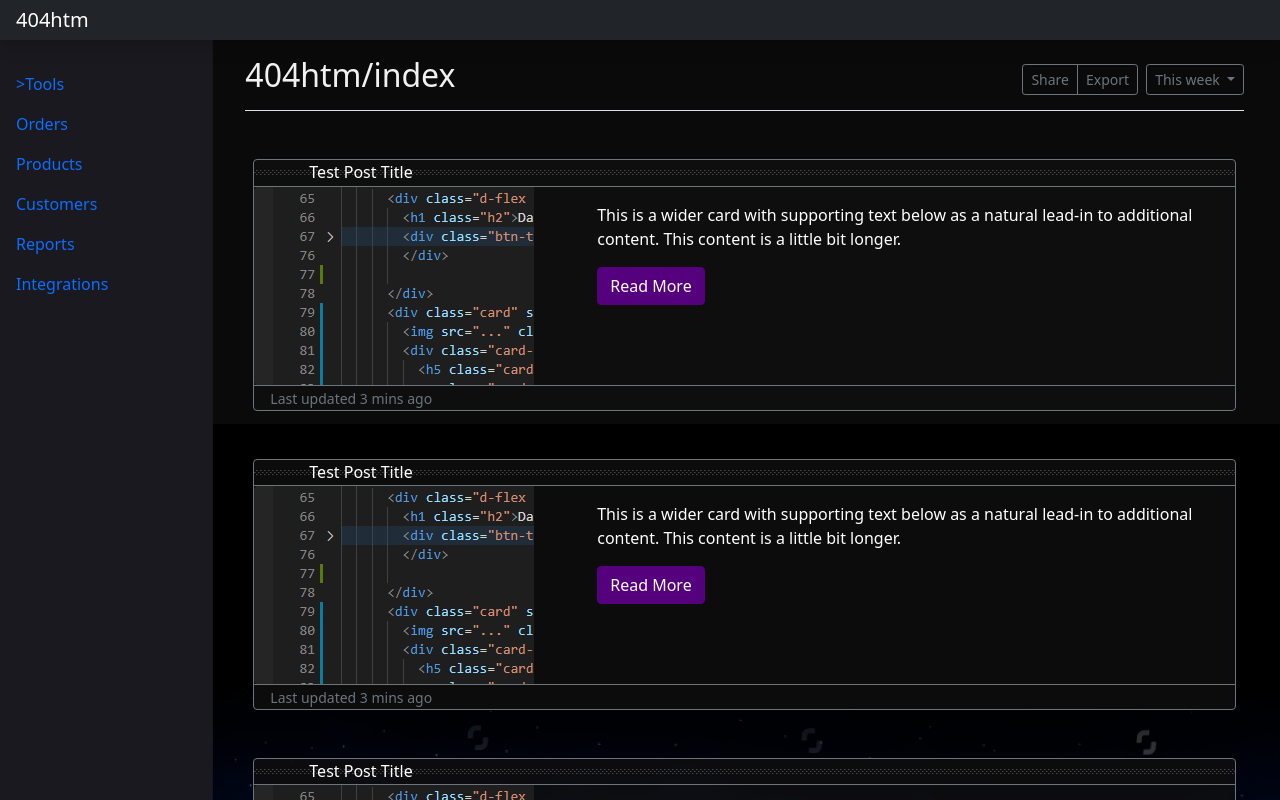
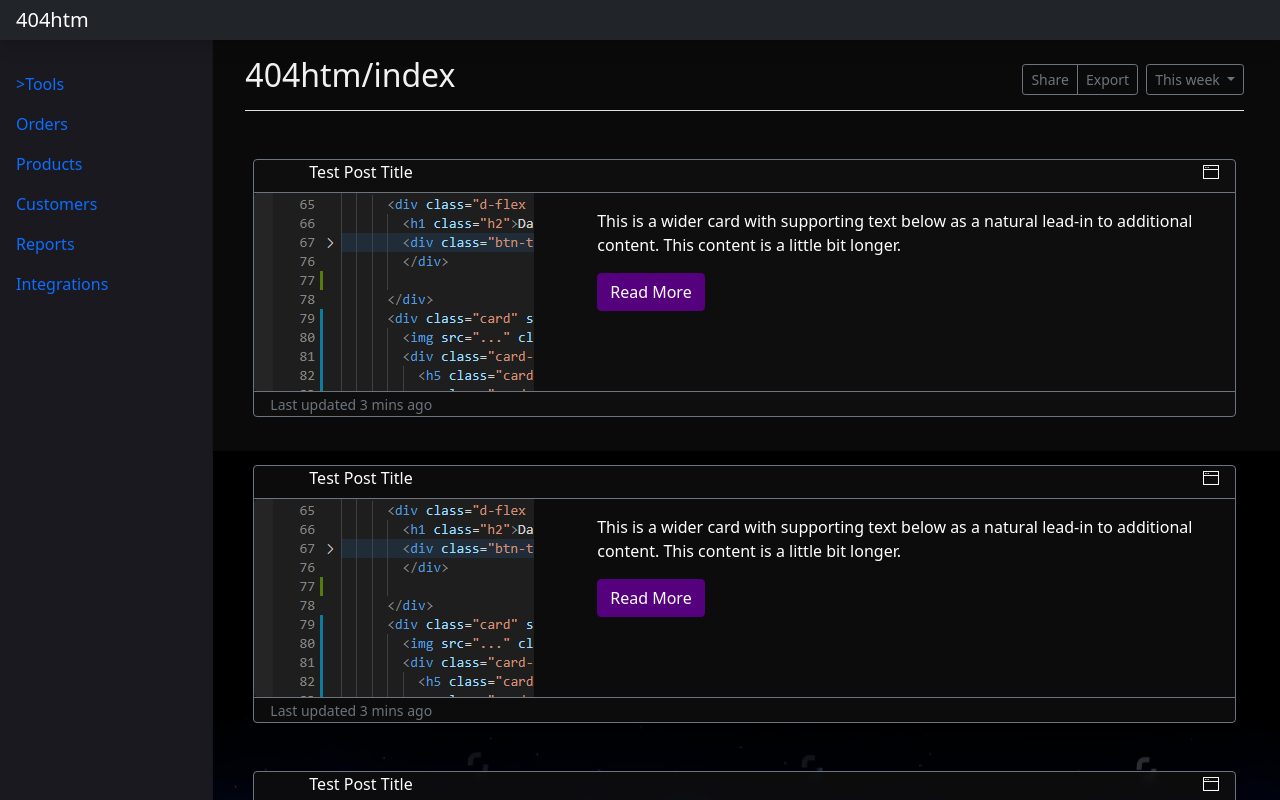
Before and after one commit to 404htm/site404-js, an Angular app: page / in a window 1280 px wide. Shown: the top 800 px of the page. Built offline with nearby package versions, Linux system fonts and the light colour scheme.

Commit message:
Additional Styling

```diff
--- a/angular.json
+++ b/angular.json
@@ -31,6 +31,7 @@
               "src/assets"
             ],
             "styles": [
+              "~bootstrap-icons/font/bootstrap-icons.css",
               "./node_modules/bootstrap/dist/css/bootstrap.css",
               "src/styles.scss"
             ],
--- a/src/app/post-summary/post-summary.component.html
+++ b/src/app/post-summary/post-summary.component.html
@@ -1,8 +1,12 @@
 <div class="card p3 mx-2">
     <div class="card-header">
-        <h5>{{postTitle}}</h5>
+        <div class="section-title"> <h5>{{postTitle}}</h5> </div>
+        <div class="section-header-bar"></div>
+        <div class="section-icons">
+                <i class="bi bi-window-fullscreen"></i>
+        </div>
+    </div>
 
-    </div>
     <div class="row g-0 container-fluid">
         <div class="col-md-4">
             <img src="./assets/img/test.png" class="img-fluid rounded-start" alt="...">
--- a/src/styles.scss
+++ b/src/styles.scss
@@ -42,7 +42,7 @@ post-summary .card {
 
 post-summary .card:hover {
     filter: brightness(1.5);
-    backdrop-filter: blur(10px) grayscale(1)  drop-shadow(2);
+    backdrop-filter: blur(10px) drop-shadow(2);
 }
 
 .img-thumbnail {
@@ -70,10 +70,29 @@ footer {
     padding: 0rem 1rem;
     border-bottom: 1px solid $border-color;
 
+
+
+}
+
+
+.section-header-bar
+{
+    height: 2rem;
     background-image: url("./assets/img/texture.png");
     background-repeat: repeat-x;
     background-position: left 50% center;
+    float: left;
+}
 
+.section-title
+{
+    float: left;
+}
+
+
+.section-icons
+{
+    float: right;
 }
 
 .card-header h5
```
